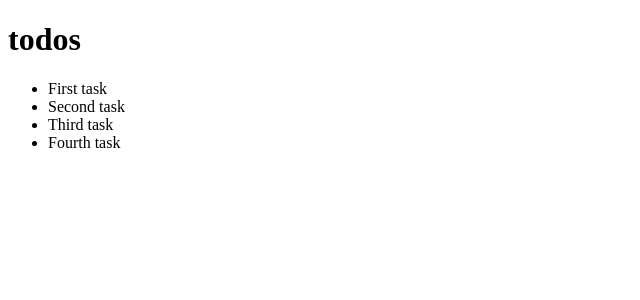
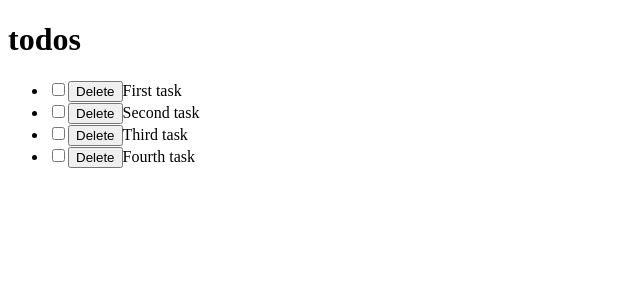
Before and after one commit to Sajeelzafar/TodoList_React, a React (Create React App) app: page / in a window 1280 px wide. Shown: the top 300 px of the page, without its empty margins (0-640 px from the left). Built offline with nearby package versions, Linux system fonts and the light colour scheme.

Commit message:
Working checkbox and delete button installation

```diff
--- a/package.json
+++ b/package.json
@@ -21,7 +21,10 @@
     "extends": [
       "react-app",
       "react-app/jest"
-    ]
+    ],
+    "rules": {
+      "react/prop-types": "off"
+    }
   },
   "browserslist": {
     "production": [
--- a/src/component/container.js
+++ b/src/component/container.js
@@ -10,25 +10,44 @@ class Container extends React.Component {
         {
           id: 1,
           title: 'First task',
-          completed: true,
+          completed: false,
         },
         {
           id: 2,
           title: 'Second task',
-          completed: true,
+          completed: false,
         },
         {
           id: 3,
           title: 'Third task',
-          completed: true,
+          completed: false,
         },
         {
           id: 4,
           title: 'Fourth task',
-          completed: true,
+          completed: false,
         },
       ],
     };
+  }
+
+  handleChange = (id) => {
+    this.setState(prevState => ({
+        todoList: prevState.todoList.map(element => {
+            if (element.id === id){
+                return {
+                    ...element,
+                    completed: !element.completed,
+                  }
+            }
+            return element;
+        })
+
+    }))
+  };
+
+  itemToDel =(id) => {
+    console.log("deleted", id);
   }
 
   render() {
@@ -36,7 +55,7 @@ class Container extends React.Component {
     return (
       <div>
         <Header />
-        <List todoList={todoList} />
+        <List todoList={todoList} handleChangeProps={this.handleChange} deleteTodoItem={this.itemToDel}/>
       </div>
     // <ul>
     //     {this.state.todoList.map(element => (
--- a/src/component/item.js
+++ b/src/component/item.js
@@ -1,7 +1,18 @@
 import React from 'react';
 
-function Item(props) {
-    return <li>{props.todoItem.title}</li>
+class Item extends React.PureComponent {
+
+  render() {
+    // const { todoItem: { title } } = this.props;
+    return (
+        <li>
+            <input type="checkbox" checked={this.props.todoItem.completed}
+            onChange={() => this.props.handleChangeProps(this.props.todoItem.id)} />
+            <button onClick={() => this.props.deleteTodoItem(this.props.todoItem.id)}>Delete</button>
+            {this.props.todoItem.title}
+        </li>
+    );
+  }
 }
 
 export default Item;
--- a/src/component/list.js
+++ b/src/component/list.js
@@ -10,7 +10,8 @@ class List extends React.PureComponent {
 
       <ul>
         {this.props.todoList.map((element) => (
-          <Item key={element.id} todoItem={element} />
+          <Item key={element.id} todoItem={element} handleChangeProps={this.props.handleChangeProps}
+          deleteTodoItem={this.props.deleteTodoItem}/>
         ))}
       </ul>
     );
--- a/src/index.js
+++ b/src/index.js
@@ -5,7 +5,5 @@ import App from './App';
 const root = createRoot(document.getElementById('root'));
 
 root.render(
-  <React.StrictMode>
     <App />
-  </React.StrictMode>,
 );
```
